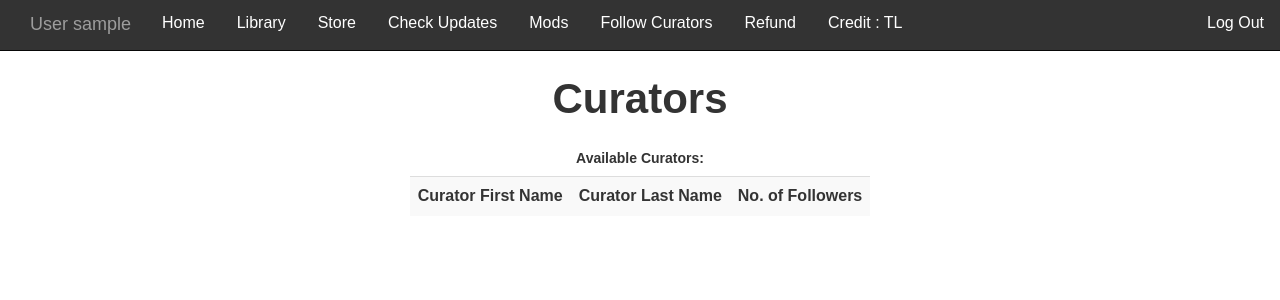
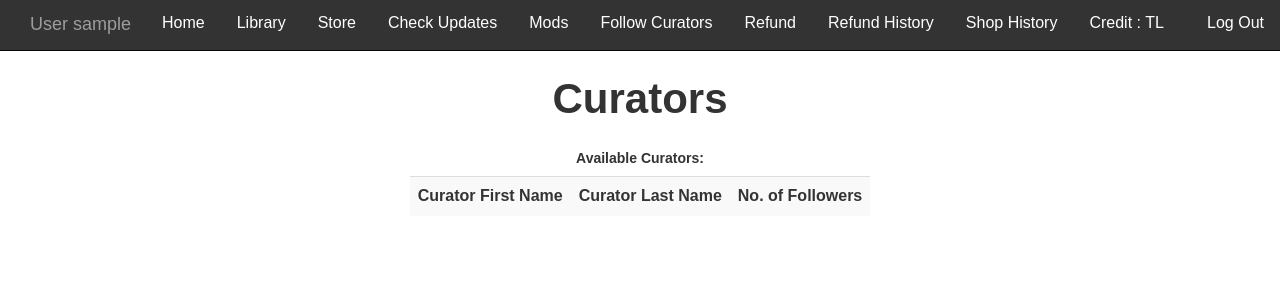
Before and after one commit to nogigen/video-game-distribution-service, a PHP site: page /followCurators.php in a window 1280 px wide. Shown: the top 300 px of the page. Run offline with PHP 8.4, Linux system fonts and the light colour scheme; the visitor is signed in with stand-in values (Sample User, id 1); data that the repository does not hold is empty.

Commit message:
curator path update

```diff
--- a/followCurators.php
+++ b/followCurators.php
@@ -131,6 +131,8 @@ if($_SERVER["REQUEST_METHOD"] == "POST") {
                 <a href="userCheckMods.php">Mods</a>
                 <a href="followCurators.php">Follow Curators</a>
                 <a href="userRefund.php">Refund</a>
+                <a href="userRefundHistory.php">Refund History</a>
+                <a href="userShopHistory.php">Shop History</a>
                 <?php
                     $query = "SELECT credits FROM person WHERE person_id = " .$_SESSION['person_id'];
                     $res = mysqli_query($db, $query);
```
